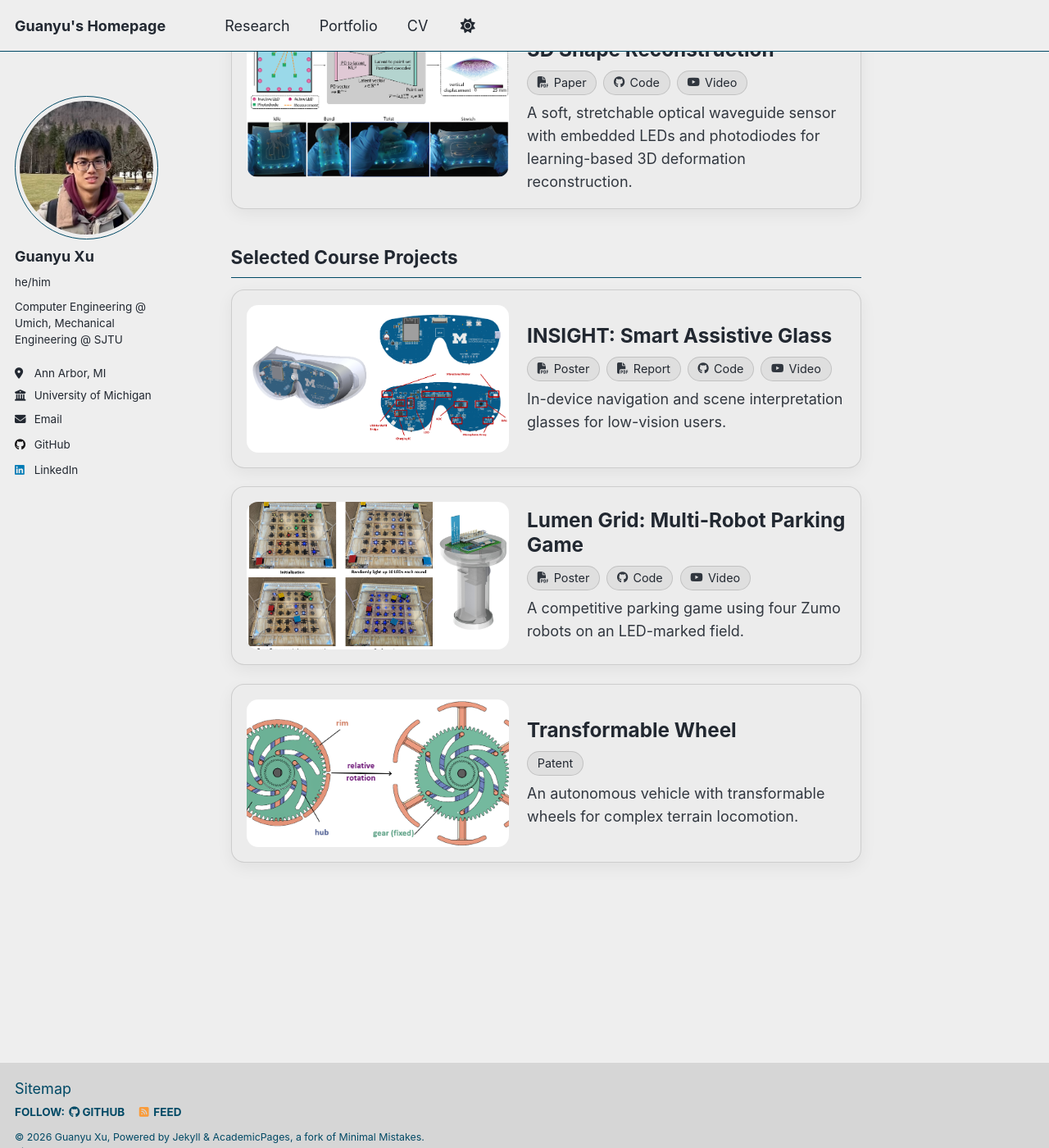
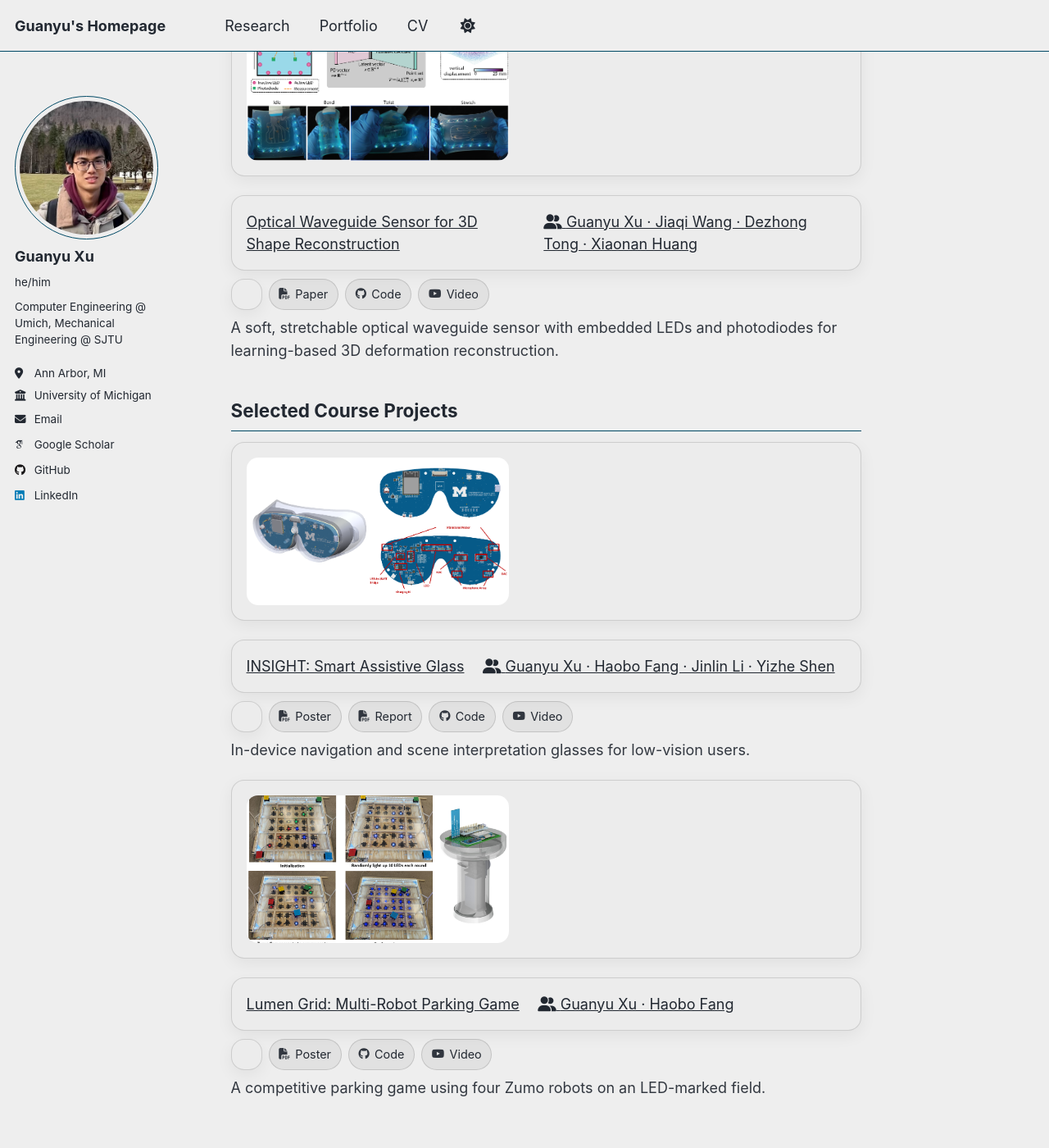
Before and after one commit to XuGuaaaanyu/XuGuaaaanyu.github.io, a Jekyll site: the page built from _pages/about.md, in a window 1280 px wide and 1400 px high, scrolled down 535 px. Shown: the whole window at 82% size. Built offline with Jekyll 4.4.1, drawn with Linux system fonts in a browser that asks for light colours; some web fonts are replaced; a script that is not in the unit is left out; some of the changed text lies outside the part shown.

Commit message:
update author

```diff
--- a/_config.yml
+++ b/_config.yml
@@ -34,7 +34,7 @@
   # Academic websites
   academia         : # URL
   arxiv            : # URL - Update with the correct link to your profile
-  googlescholar    : # URL
+  googlescholar    : "https://scholar.google.com/citations?user=iEe8r_wAAAAJ&hl=en"
   inspire-hep      : # URL
   impactstory      : # URL
   orcid            : # ID - Update with your ORCID iD (e.g. "0000-0002-1825-0097")
--- /dev/null
+++ b/_includes/project_list.html
@@ -0,0 +1,36 @@
+<div class="project-list">
+  {% for p in include.projects %}
+    <a class="project-card" href="{{ p.url | relative_url }}">
+      <div class="project-teaser">
+        <img src="{{ p.image | relative_url }}" alt="{{ p.alt | escape }}">
+      </div>
+
+      <div class="project-body">
+        <div class="project-title">{{ p.title }}</div>
+
+        {% if p.authors and p.authors.size > 0 %}
+          <div class="project-authors">
+            <i class="fas fa-user-friends" aria-hidden="true"></i>
+            <span>{{ p.authors | join: " · " }}</span>
+          </div>
+        {% endif %}
+
+        {% if p.tags and p.tags.size > 0 %}
+          <div class="project-tags">
+            {% for t in p.tags %}
+              {% assign href = t.href %}
+              <a class="tag"
+                 href="{% if href contains '://' %}{{ href }}{% else %}{{ href | relative_url }}{% endif %}"
+                 {% if t.new_tab %}target="_blank" rel="noopener"{% endif %}>
+                {% if t.icon %}<i class="{{ t.icon }}" aria-hidden="true"></i>{% endif %}
+                <span>{{ t.label }}</span>
+              </a>
+            {% endfor %}
+          </div>
+        {% endif %}
+
+        <div class="project-desc">{{ p.desc }}</div>
+      </div>
+    </a>
+  {% endfor %}
+</div>
--- a/_pages/about.md
+++ b/_pages/about.md
@@ -5,100 +5,82 @@
 redirect_from:
   - /about/
   - /about.html
+projects:
+  research:
+    - title: "Optical Waveguide Sensor for 3D Shape Reconstruction"
+      url: /research/optical-sensor/
+      image: /images/optical_sensor/cover.png
+      alt: "Optical Sensor teaser"
+      authors: ["Guanyu Xu", "Jiaqi Wang", "Dezhong Tong", "Xiaonan Huang"]
+      desc: "A soft, stretchable optical waveguide sensor with embedded LEDs and photodiodes for learning-based 3D deformation reconstruction."
+      tags:
+        - label: "Paper"
+          href: /files/OpticalSensor/paper.pdf
+          icon: "fas fa-file-pdf"
+          new_tab: true
+        - label: "Code"
+          href: "https://github.com/GuanyuXu04/ShapeNet"
+          icon: "fab fa-github"
+          new_tab: true
+        - label: "Video"
+          href: "https://www.youtube.com/watch?v=SRcHd9E9L2w"
+          icon: "fab fa-youtube"
+          new_tab: true
+
+  course:
+    - title: "INSIGHT: Smart Assistive Glass"
+      url: /portfolio/01.SmartGlass/
+      image: /images/glass/teaser.png
+      alt: "Smart Glass teaser"
+      authors: ["Guanyu Xu", "Haobo Fang", "Jinlin Li", "Yizhe Shen"]
+      desc: "In-device navigation and scene interpretation glasses for low-vision users."
+      tags:
+        - label: "Poster"
+          href: /files/SmartGlass/poster.pdf
+          icon: "fas fa-file-pdf"
+          new_tab: true
+        - label: "Report"
+          href: /files/SmartGlass/report.pdf
+          icon: "fas fa-file-pdf"
+          new_tab: true
+        - label: "Code"
+          href: "https://github.com/GuanyuXu04/Smart_Glass"
+          icon: "fab fa-github"
+          new_tab: true
+        - label: "Video"
+          href: "https://www.youtube.com/watch?v=iU_iTmCLjYo"
+          icon: "fab fa-youtube"
+          new_tab: true
+
+    - title: "Lumen Grid: Multi-Robot Parking Game"
+      url: /portfolio/02.LumenGrid/
+      image: /images/parking/teaser.png
+      alt: "Lumen Grid teaser"
+      authors: ["Guanyu Xu", "Haobo Fang", ]
+      desc: "A competitive parking game using four Zumo robots on an LED-marked field."
+      tags:
+        - label: "Poster"
+          href: /files/LumenGrid/poster.pdf
+          icon: "fas fa-file-pdf"
+          new_tab: true
+        - label: "Code"
+          href: "https://github.com/XuGuaaaanyu/Lumen_Grid"
+          icon: "fab fa-github"
+          new_tab: true
+        - label: "Video"
+          href: "https://www.youtube.com/watch?v=jwMOQGUDSMY"
+          icon: "fab fa-youtube"
+          new_tab: true
+
 ---
-I'm an undergraduate student pursuing dual degrees in Computer Engineering at the **University of Michigan** and Mechanical Engineering at **Shanghai Jiao Tong University**. Currently, I work as a research assistant at [Hybrid Dynamic Robotics Lab](https://soft.robotics.umich.edu/) directed by Prof. [Xiaonan (Sean) Huang](https://scholar.google.com/citations?user=MNKU_WcAAAAJ&hl=zh-CN).
+I'm an undergraduate student pursuing dual degrees in Computer Engineering at the **University of Michigan** and Mechanical Engineering at **Shanghai Jiao Tong University**. Currently, I work as a research assistant at [Hybrid Dynamic Robotics Lab](https://soft.robotics.umich.edu/) directed by Prof. [Xiaonan Huang](https://scholar.google.com/citations?user=MNKU_WcAAAAJ&hl=zh-CN).
 
 My research is driven by a central question: How can we enable robots to perceive and interact with the physical world naturally and safely? I am particularly interested in Embodied AI, specifically at the intersection of **cyberphysical systems, soft robotics, and human-robot interaction**. My research focuses on bridging the gap between hardware fabrication and algorithm design by embedding 'physical intelligence' into compliant robotic systems.
 
 
 ## Research Projects
-<div class="project-list">
-  <div class="project-card" href="{{ '/research/optical-sensor/' | relative_url }}">
-    <div class="project-teaser"><img src="{{ '/images/optical_sensor/cover.png' | relative_url }}" alt="Optical Sensor teaser"></div>
-    <div class="project-body">
-      <div class="project-title"><a href="{{ '/research/optical-sensor/' | relative_url }}">Optical Waveguide Sensor for 3D Shape Reconstruction </a></div>
-      <div class="project-tags">
-        <a class="tag" href="files/OpticalSensor/paper.pdf" target="_blank" rel="noopener">
-          <i class="fas fa-file-pdf" aria-hidden="true"></i>
-          <span>Paper</span>
-        </a>
-        <!-- <a class="tag" href="/files/OpticalSensor/poster.pdf" target="_blank" rel="noopener">
-          <i class="fas fa-file-pdf" aria-hidden="true"></i>
-          <span>Poster</span>
-        </a> -->
-        <a class="tag" href="https://github.com/GuanyuXu04/ShapeNet" target="_blank" rel="noopener">
-          <i class="fab fa-github" aria-hidden="true"></i>
-          <span>Code</span>
-        </a>
-        <a class="tag" href="https://www.youtube.com/watch?v=SRcHd9E9L2w" target="_blank" rel="noopener">
-          <i class="fab fa-youtube" aria-hidden="true"></i>
-          <span>Video</span>
-        </a>
-      </div>
-      <div class="project-desc">A soft, stretchable optical waveguide sensor with embedded LEDs and photodiodes for learning-based 3D deformation reconstruction.</div>
-    </div>
-  </div>
-</div>
+{% include project_list.html projects=page.projects.research %}
 
 
 ## Selected Course Projects
-<div class="project-list">
-  <div class="project-card" href="{{ '/portfolio/01.SmartGlass/' | relative_url }}">
-    <div class="project-teaser"><img src="{{ '/images/glass/teaser.png' | relative_url }}" alt="Smart Glass teaser"></div>
-    <div class="project-body">
-      <div class="project-title"><a href="{{ '/portfolio/01.SmartGlass/' | relative_url }}">INSIGHT: Smart Assistive Glass</a></div>
-      <div class="project-tags">
-        <a class="tag" href="/files/SmartGlass/poster.pdf" target="_blank" rel="noopener">
-          <i class="fas fa-file-pdf" aria-hidden="true"></i>
-          <span>Poster</span>
-        </a>
-        <a class="tag" href="/files/SmartGlass/report.pdf" target="_blank" rel="noopener">
-          <i class="fas fa-file-pdf" aria-hidden="true"></i>
-          <span>Report</span>
-        </a>
-        <a class="tag" href="https://github.com/GuanyuXu04/Smart_Glass" target="_blank" rel="noopener">
-          <i class="fab fa-github" aria-hidden="true"></i>
-          <span>Code</span>
-        </a>
-        <a class="tag" href="https://www.youtube.com/embed/watch?v=iU_iTmCLjYo" target="_blank" rel="noopener">
-          <i class="fab fa-youtube" aria-hidden="true"></i>
-          <span>Video</span>
-        </a>
-      </div>
-      <div class="project-desc">In-device navigation and scene interpretation glasses for low-vision users.</div>
-    </div>
-  </div>
-
-  <div class="project-card" href="{{ '/portfolio/02.LumenGrid/' | relative_url }}">
-    <div class="project-teaser"><img src="{{ '/images/parking/teaser.png' | relative_url }}" alt="Lumen Grid teaser"></div>
-    <div class="project-body">
-      <div class="project-title"><a href="{{ '/portfolio/02.LumenGrid/' | relative_url }}">Lumen Grid: Multi-Robot Parking Game</a></div>
-      <div class="project-tags">
-        <a class="tag" href="/files/LumenGrid/poster.pdf" target="_blank" rel="noopener">
-          <i class="fas fa-file-pdf" aria-hidden="true"></i>
-          <span>Poster</span>
-        </a>
-        <a class="tag" href="https://github.com/XuGuaaaanyu/Lumen_Grid" target="_blank" rel="noopener">
-          <i class="fab fa-github" aria-hidden="true"></i>
-          <span>Code</span>
-        </a>
-        <a class="tag" href="https://www.youtube.com/embed/watch?v=jwMOQGUDSMY" target="_blank" rel="noopener">
-          <i class="fab fa-youtube" aria-hidden="true"></i>
-          <span>Video</span>
-        </a>
-      </div>
-      <div class="project-desc">A competitive parking game using four Zumo robots on an LED-marked field.</div>
-    </div>
-  </div>
-
-  <div class="project-card" href="{{ '/portfolio/03.Wheel/' | relative_url }}">
-    <div class="project-teaser"><img src="{{ '/images/wheel/wheel_mechanism.png' | relative_url }}" alt="Transformable wheel teaser"></div>
-    <div class="project-body">
-      <div class="project-title"><a href="{{ '/portfolio/03.Wheel/' | relative_url }}">Transformable Wheel</a></div>
-      <div class="project-tags">
-        <a class="tag" href="http://epub.cnipa.gov.cn/cred/CN221698395U" target="_blank">Patent</a>
-      </div>
-      <div class="project-desc">An autonomous vehicle with transformable wheels for complex terrain locomotion.</div>
-    </div>
-  </div>
-</div>
+{% include project_list.html projects=page.projects.course %}
```
